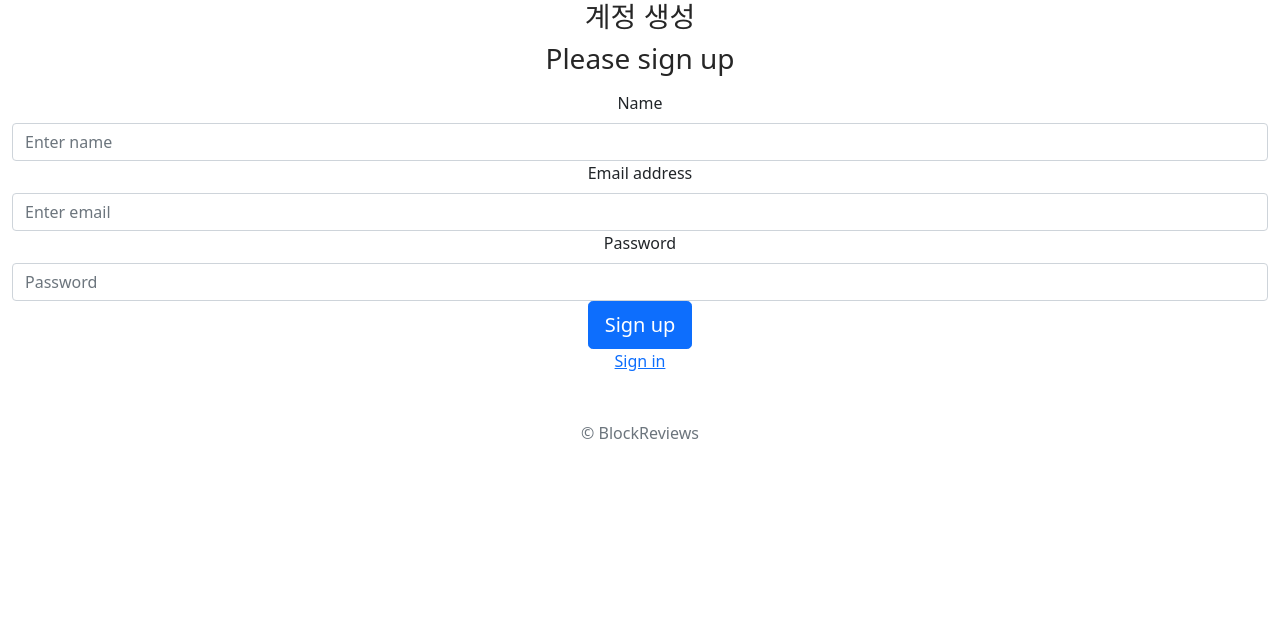
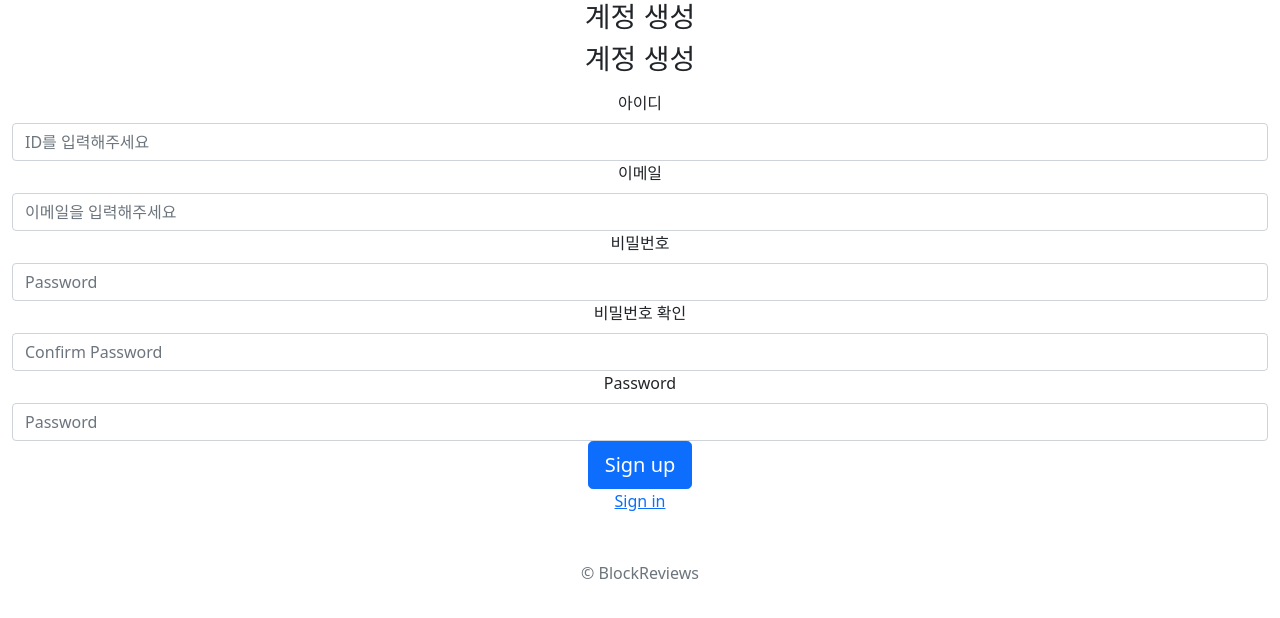
Before and after one commit to kookminBlocks/BlockReviewWebApp, a React (Create React App) app in the folder block-reviews/: page /Register in a window 1280 px wide. Shown: the top 618 px of the page. Built offline with nearby package versions, Linux system fonts and the light colour scheme.

Commit message:
계정생성

```diff
--- a/block-reviews/src/components/login/Login.jsx
+++ b/block-reviews/src/components/login/Login.jsx
@@ -1,11 +1,7 @@
 import '../../scss/Login.scss'
-import { Form, Row, Col} from 'react-bootstrap'
+import { Form, Container, Button} from 'react-bootstrap'
 import { Link } from "react-router-dom";
 
-const errorMsg = {
-    'empty' : '메일 주소를 입력해주세요',
-    'exist_email': '이미 등록된 메일입니다. 다른 메일을 입력해주세요',
-}
 
 function Login() {
 
@@ -13,18 +9,43 @@ function Login() {
     return (
         <div className='Register-Layout'>
             <h3>계정 생성</h3>
-            <Form
-            >
-
-           <Form.Group as={Row} className="mb-3" controlId="formPlaintextEmail">
-                <Form.Label column sm="2">
-                    ID
-                </Form.Label>
-                <Col sm="10">
-                    <Form.Control plaintext readOnly defaultValue="email@example.com" />
-                </Col>
-            </Form.Group>
-            </Form>
+            <Container>
+                <Form>
+                    <Form.Group controlId={"formBasicName"}>
+                        <Form.Label className="sr-only float-left">아이디</Form.Label>
+                        <Form.Control className={"form-signup-input"}
+                                    type={"text"}
+                                    placeholder={"아이디를 입력해주세요"}
+                                    minLength={"5"}
+                                    required  />
+                        <Form.Control.Feedback type="invalid" className={"float-left"}>
+                            ID를 입력해주세요 (5자 이상 입력)
+                        </Form.Control.Feedback>
+                    </Form.Group>
+                    <Form.Group controlId={"formBasicName"} >
+                        <Form.Label className={"sr-only float-left"}>비밀번호</Form.Label>
+                        <Form.Control className={"form-signup-input"}
+                                    type={"password"}
+                                    placeholder={"비밀번호를 입력해주세요"}
+                                    required  />
+                        <Form.Control.Feedback type="invalid" className={"float-left"}>
+                            비밀번호를 입력해주세요
+                        </Form.Control.Feedback>
+                    </Form.Group>
+                    <div className='d-flex jusity justify-content-center'>
+                        <Link to="Home">
+                            <Button className="btn btn-lg m-2 btn-primary btn-block" variant={"primary"} type={"submit"}>
+                                로그인
+                            </Button>
+                        </Link>
+                        <Link to="Register">
+                            <Button className="btn btn-lg m-2 btn-block" variant={"primary"} type={"submit"}>
+                                계정 생성
+                            </Button>
+                        </Link>
+                    </div>
+                </Form>
+            </Container>
         </div>
     )
 }
--- a/block-reviews/src/components/login/Register.jsx
+++ b/block-reviews/src/components/login/Register.jsx
@@ -14,23 +14,28 @@ function Register(){
     const [validated, setValidated] = useState(false);
     const [resultMessage,setResultMessage] = useState({code:"200",message:"ok"})
 
-    const [isValid,setIsValid] = useState(false);
+    const [isValid, setIsValid] = useState(false);
+    const [idValid, setIdCheck] = useState(false);
     const [errorMail,setErrorMail] = useState(errorMsg.empty);
 
     function handleName(e){
         console.log(e.target.value);
+        var result = IdCheck(e.target.value);
+
+
+        setIdCheck(result);
     }
 
     function handleEmail(e){
         console.log(e.target.value);
     }
+
     function handlePassword(e){
 
     }
 
     function handleSubmit(event){
         const form = event.currentTarget;
-
     };
 
     return(
@@ -38,30 +43,54 @@ function Register(){
             <h3>계정 생성</h3>
            <Container className={"text-center"} fluid>
             <Form noValidate validated={validated} className="form-signup" onSubmit={handleSubmit}>
-                <h1 className="h3 mb-3 font-weight-normal">Please sign up</h1>
+                <h1 className="h3 mb-3 font-weight-normal">계정 생성</h1>
                 <Form.Group controlId={"formBasicName"}>
-                    <Form.Label className="sr-only">Name</Form.Label>
+                    <Form.Label className="sr-only">아이디</Form.Label>
                     <Form.Control className={"form-signup-input"}
                                   onChange={handleName}
                                   type={"text"}
-                                  placeholder={"Enter name"}
-                                  minLength={"3"}
+                                  placeholder={"ID를 입력해주세요"}
+                                  minLength={"5"}
                                   required  />
                     <Form.Control.Feedback type="invalid" className={"float-left"}>
-                        이름을 입력해주세요!(3글자 이상입력)
+                        ID를 입력해주세요 (5자 이상 입력)
                     </Form.Control.Feedback>
                 </Form.Group>
                 <Form.Group controlId={"formBasicEmail"}>
-                    <Form.Label className="sr-only">Email address</Form.Label>
+                    <Form.Label className="sr-only">이메일</Form.Label>
                     <Form.Control className={`form-signup-email ${isValid?'is-invalid':''}`}
                                   onChange={handleEmail}
                                   type={"email"}
-                                  placeholder={"Enter email"}
-                                  required />
+                                  placeholder={"이메일을 입력해주세요"}/>
                     <Form.Control.Feedback type="invalid" className={"float-left"}>
                         {errorMail}
                     </Form.Control.Feedback>
                 </Form.Group>
+
+                <Form.Group controlId={"formBasicPassword"}>
+                    <Form.Label className="sr-only">비밀번호</Form.Label>
+                    <Form.Control className={"form-signup-input"}
+                                  onChange={handlePassword}
+                                  type={"password"}
+                                  placeholder={"Password"}
+                                  required />
+                    <Form.Control.Feedback type="invalid" className={"float-left"}>
+                        비밀번호를 입력해주세요!
+                    </Form.Control.Feedback>
+                </Form.Group>
+
+                <Form.Group controlId={"fromBasicConfirmPassword"}>
+                    <Form.Label className="sr-only">비밀번호 확인</Form.Label>
+                    <Form.Control className={"form-signup-input"}
+                                  onChange={handlePassword}
+                                  type={"password"}
+                                  placeholder={"Confirm Password"}
+                                  required />
+                    <Form.Control.Feedback type="invalid" className={"float-left"}>
+                        비밀번호를 확인해주세요!
+                    </Form.Control.Feedback>
+                </Form.Group>
+
                 <Form.Group controlId={"formBasicPassword"}>
                     <Form.Label className="sr-only">Password</Form.Label>
                     <Form.Control className={"form-signup-input"}
--- a/block-reviews/src/index.js
+++ b/block-reviews/src/index.js
@@ -1,7 +1,6 @@
 import React from 'react';
 import ReactDOM from 'react-dom';
 import './index.css';
-import 'antd/dist/antd.less';
 import App from './App';
 import { BrowserRouter, Route, Routes } from "react-router-dom";
 import reportWebVitals from './reportWebVitals';
```
